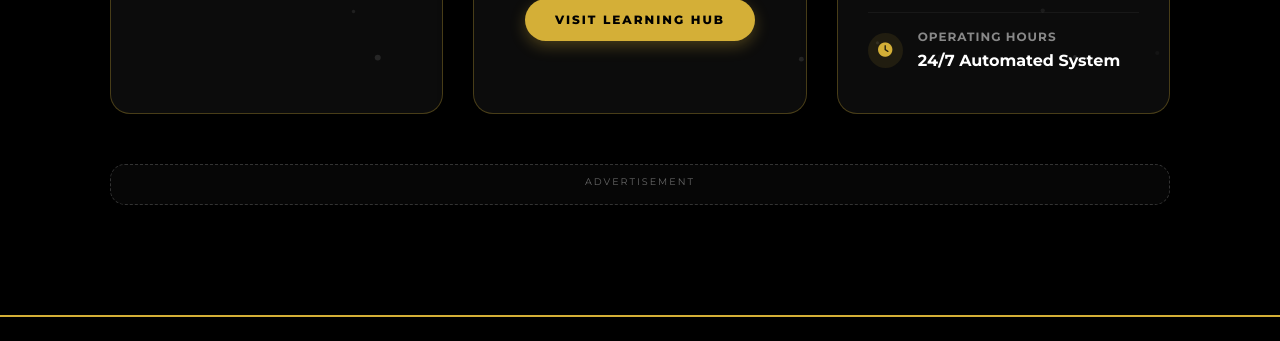
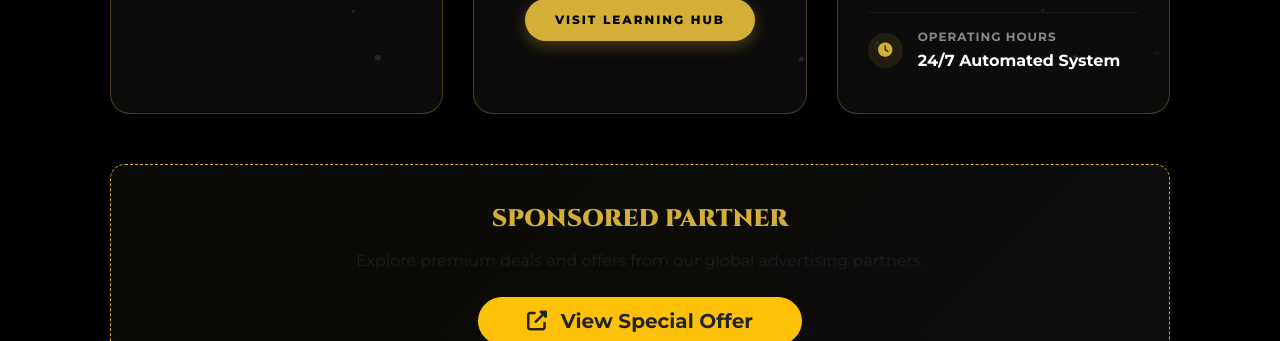
Before and after one commit to NATER0566/NATERPAY, a website: page public/about.html in a window 1280 px wide. Shown: the part 731-1072 px from the top of the page. Drawn offline with nearby package versions, Linux system fonts and the light colour scheme.

Commit message:
Update about.html

```diff
--- a/public/about.html
+++ b/public/about.html
@@ -9,8 +9,8 @@
     <link href="https://fonts.googleapis.com/css2?family=Cinzel:wght@700;900&family=Montserrat:wght@400;600;700;800&display=swap" rel="stylesheet">
     <link rel="stylesheet" href="https://cdnjs.cloudflare.com/ajax/libs/font-awesome/6.5.0/css/all.min.css">
 
-    <!-- Google AdSense Main Script (Loaded once in head for performance & compliance) -->
-    <script async src="https://pagead2.googlesyndication.com/pagead/js/adsbygoogle.js?client=ca-pub-4661775522120249" crossorigin="anonymous"></script>
+    <!-- MONETAG VIGNETTE / IN-PAGE PUSH SCRIPT -->
+    <script>(function(s){s.dataset.zone='11384420',s.src='https://n6wxm.com/vignette.min.js'})([document.documentElement, document.body].filter(Boolean).pop().appendChild(document.createElement('script')))</script>
 
     <style>
         :root { --red: #d32f2f; --gold: #d4af37; --bg: #050505; --panel-bg: rgba(15, 15, 15, 0.85); }
@@ -111,24 +111,17 @@
         }
         .action-button:hover { background: #fff; transform: translateY(-2px); color: #000; }
 
-        /* ================= ADS SECTION SAFE STYLES ================= */
-        .google-ad-wrapper {
-            background: rgba(15, 15, 15, 0.4);
-            border: 1px dashed #333;
+        /* ================= SPONSORED BANNER SECTION ================= */
+        .sponsored-banner-wrapper {
+            background: linear-gradient(135deg, rgba(212, 175, 55, 0.05) 0%, rgba(15, 15, 15, 0.95) 100%);
+            border: 1px dashed var(--gold);
             border-radius: 15px;
-            padding: 10px;
+            padding: 40px 20px;
             margin: 0 auto 40px;
             width: 100%;
             text-align: center;
             overflow: hidden;
-        }
-        .ad-label {
-            display: block;
-            font-size: 0.6rem;
-            color: #666;
-            text-transform: uppercase;
-            letter-spacing: 2px;
-            margin-bottom: 5px;
+            box-shadow: 0 10px 30px rgba(0,0,0,0.6);
         }
         /* =========================================================== */
 
@@ -209,21 +202,17 @@
 
     </div>
 
-    <!-- ================= START: GOOGLE ADSENSE SECTION ================= -->
-    <div class="google-ad-wrapper">
-        <span class="ad-label">Advertisement</span>
-        <!-- Support Display Unit -->
-        <ins class="adsbygoogle"
-             style="display:block"
-             data-ad-client="ca-pub-4661775522120249"
-             data-ad-slot="5831280284"
-             data-ad-format="auto"
-             data-full-width-responsive="true"></ins>
-        <script>
-             (adsbygoogle = window.adsbygoogle || []).push({});
-        </script>
+    <!-- ================= START: MONETAG DIRECT LINK SECTION ================= -->
+    <div class="sponsored-banner-wrapper">
+        <h4 style="font-family: 'Cinzel'; color: var(--gold); font-weight: 800; margin-bottom: 15px;">SPONSORED PARTNER</h4>
+        <p class="text-muted mb-4 mx-auto" style="max-width: 600px;">
+            Explore premium deals and offers from our global advertising partners.
+        </p>
+        <button class="btn btn-warning btn-lg rounded-pill px-5 fw-bold text-dark" onclick="window.open('https://omg10.com/4/11384459', '_blank')">
+            <i class="fas fa-external-link-alt me-2"></i> View Special Offer
+        </button>
     </div>
-    <!-- ================= END: GOOGLE ADSENSE SECTION ================= -->
+    <!-- ================= END: MONETAG DIRECT LINK SECTION ================= -->
 
 </div>
 
```
